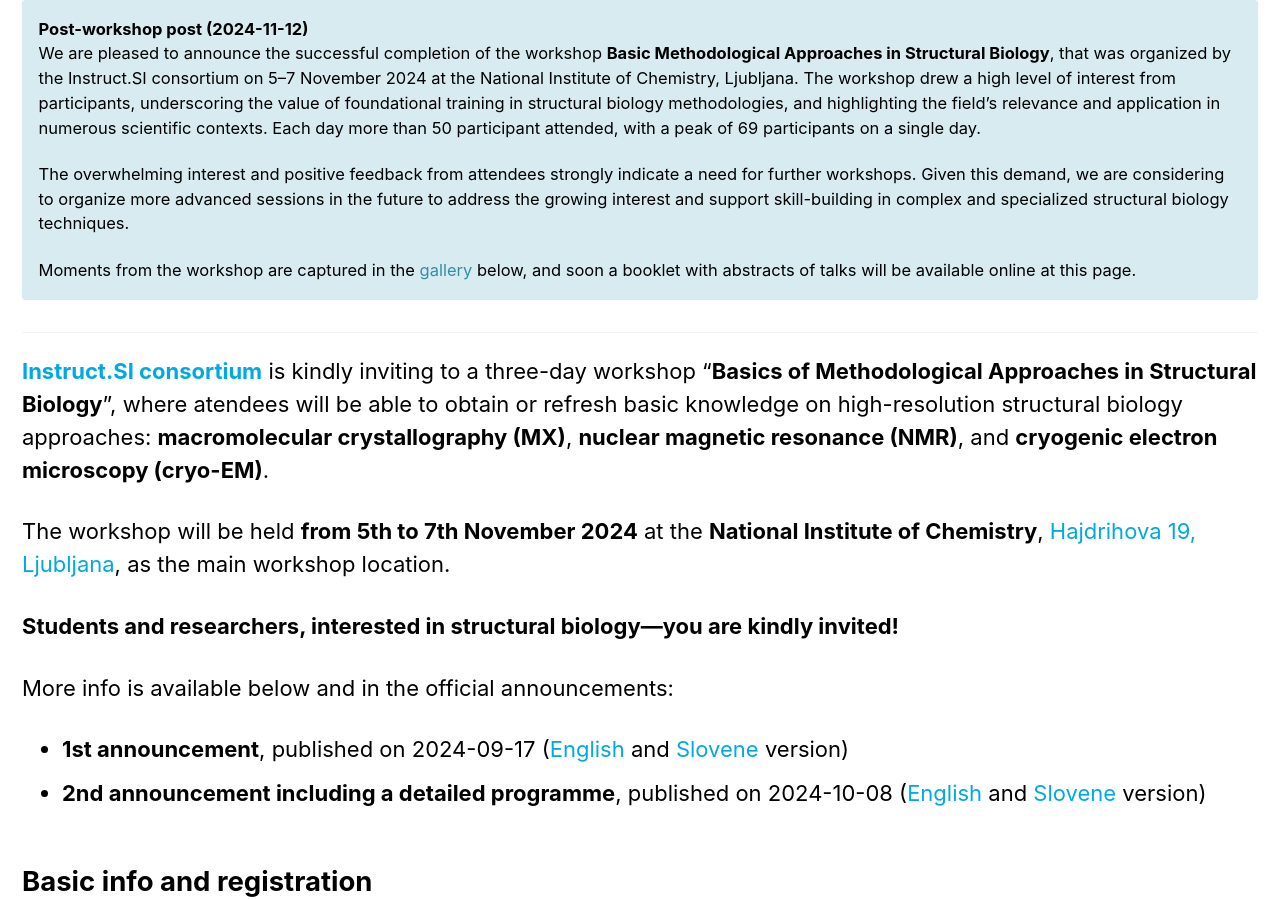
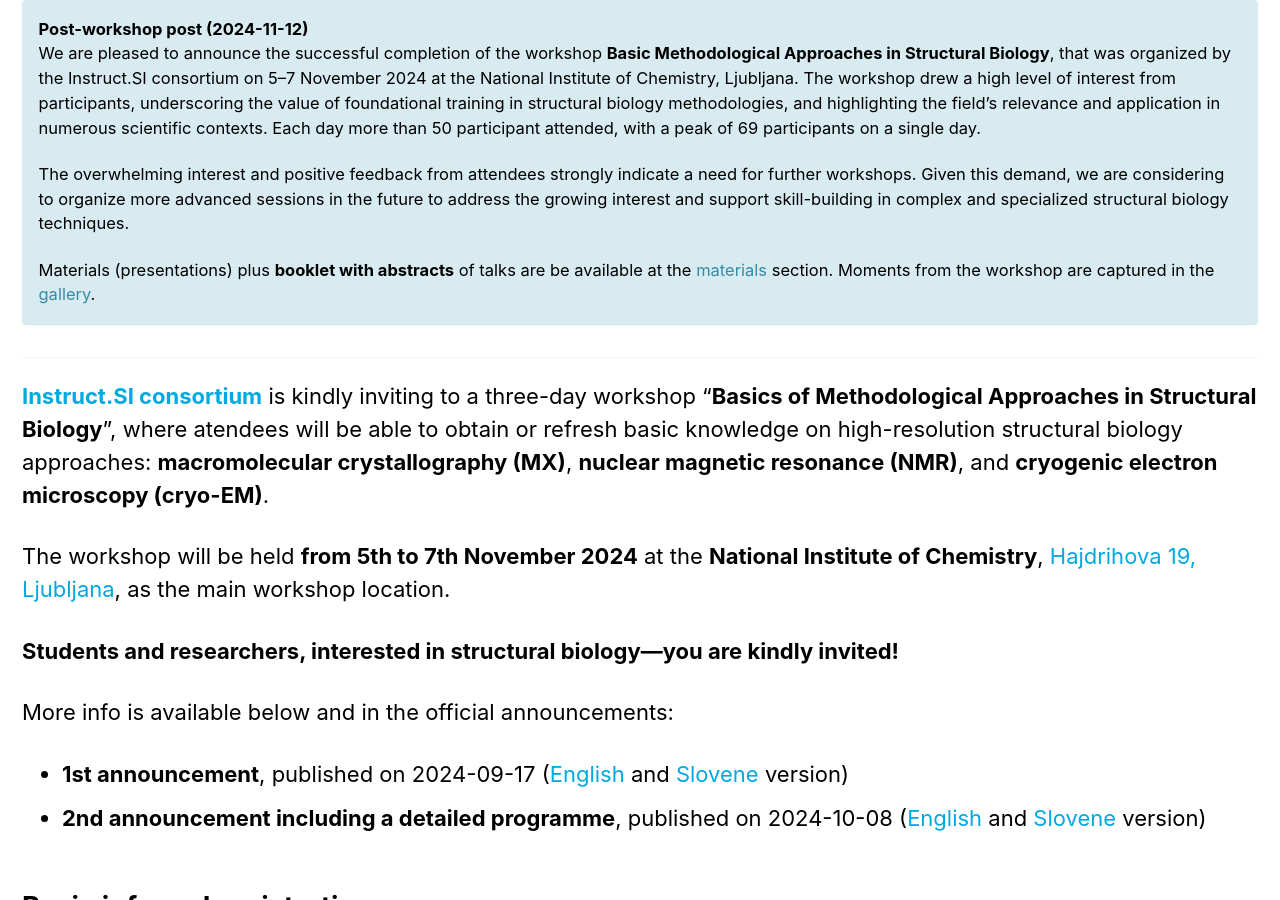
Before and after one commit to InstructSI/instructsi.github.io, a Jekyll site: the page built from _pages/bmasb2024.md, in a window 1280 px wide and 900 px high, scrolled down 642 px. Built offline with Jekyll 4.4.1, drawn with Linux system fonts in a browser that asks for light colours; cached includes are drawn as plain includes; some of the changed text lies outside the part shown.

Commit message:
Added book of abstracts for bmasb2024

```diff
--- a/_pages/bmasb2024.md
+++ b/_pages/bmasb2024.md
@@ -110,7 +110,7 @@
 
 The overwhelming interest and positive feedback from attendees strongly indicate a need for further workshops. Given this demand, we are considering to organize more advanced sessions in the future to address the growing interest and support skill-building in complex and specialized structural biology techniques.
 
-Moments from the workshop are captured in the [gallery](#photos) below, and soon a booklet with abstracts of talks will be available online at this page.
+Materials (presentations) plus **booklet with abstracts** of talks are be available at the [materials](#materials) section. Moments from the workshop are captured in the [gallery](#photos).
 {% endcapture %}
 
 <div class="notice--info">
@@ -156,7 +156,12 @@
 **Please note:** Follow the communication channels (**this website (most up-to-date)**, plus mailing list of Slovenian Biochemical Society, X social network profile of National Institute of Chemistry, and others) for any updates and further announcements.
 {: .notice--info}
 
-**Online storage for handouts and hands-on files**: [https://oblak.ki.si/index.php/s/VAmOlIaGgifSI1h](https://oblak.ki.si/index.php/s/VAmOlIaGgifSI1h) (password to access the files will be given at the workshop)
+## Materials
+
+Abstracts of talks and relevant links to some online resources are available in the [**Book of Abstracts**]({{ site.url }}{{ site.baseurl }}/assets/docs/2024-bmasb2024-book_of_abstracts.pdf).
+{: .notice--warning}
+
+**Online storage for handouts and hands-on files**: [https://oblak.ki.si/index.php/s/VAmOlIaGgifSI1h](https://oblak.ki.si/index.php/s/VAmOlIaGgifSI1h) (password to access the files given at the workshop)
 {: .notice--warning}
 
 ## Programme
```
Also changed, not shown: 1 other file.
